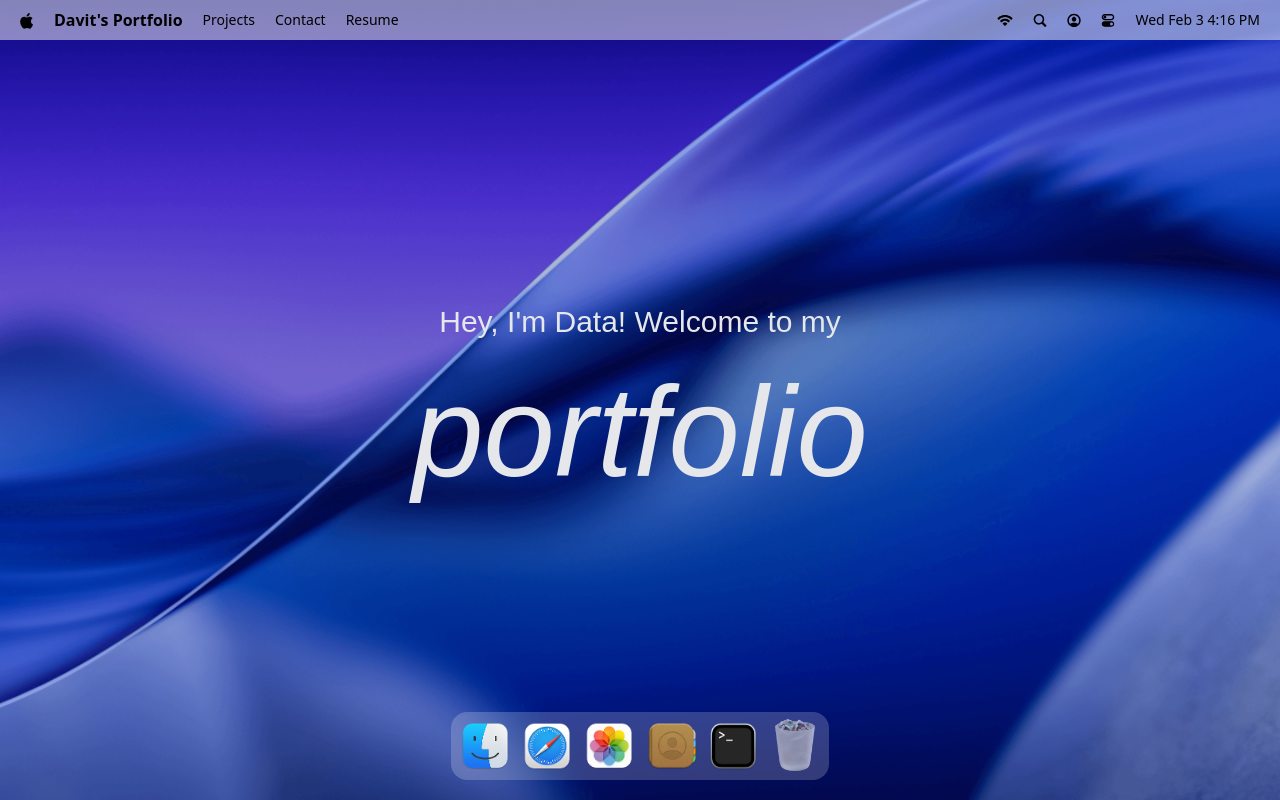
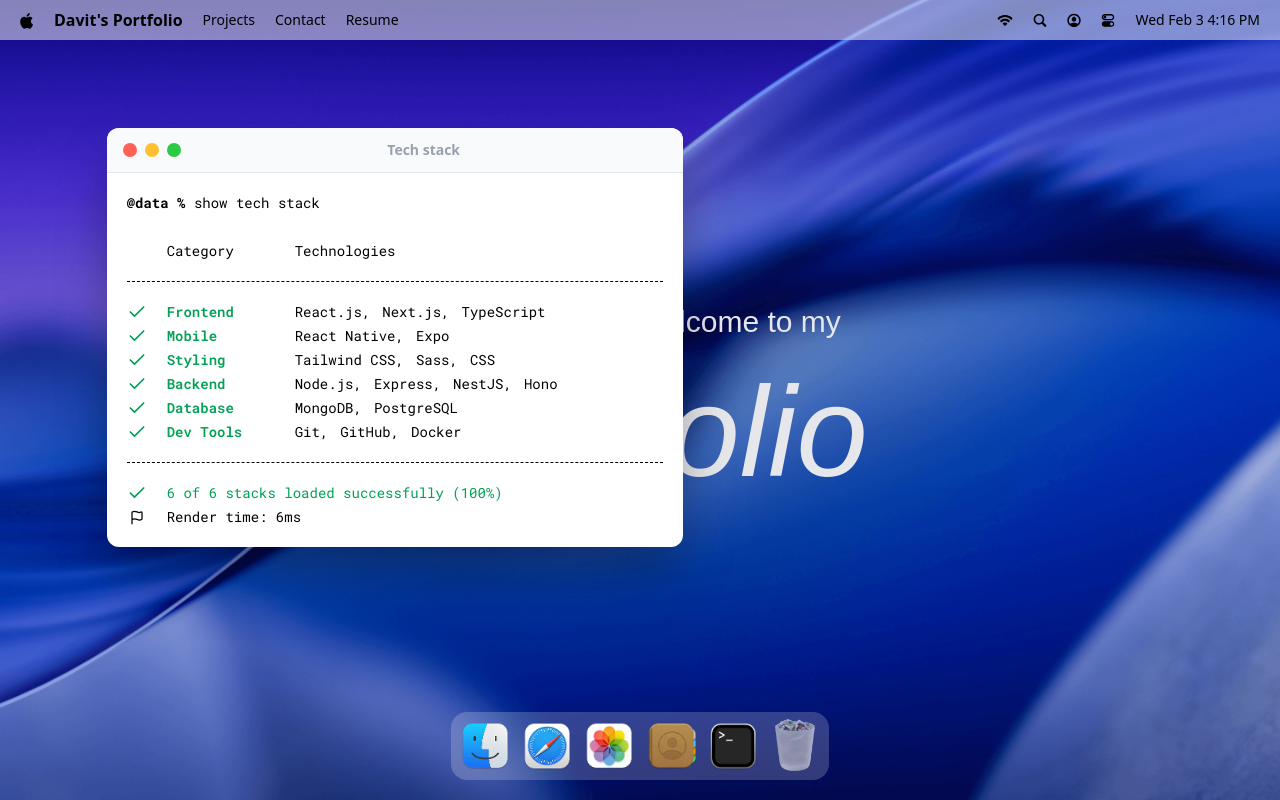
Before and after one commit to data98/portfolio-website, a React (Vite) app: page / in a window 1280 px wide. Both pictures are taken after a click on the button 733 px from the left and 746 px from the top of the page. Built offline with nearby package versions, Linux system fonts and the light colour scheme; a web font is replaced by a local one.

Commit message:
implement  a hoc (higher order element) for managing window states add the first window (terminal window)

```diff
--- a/src/App.jsx
+++ b/src/App.jsx
@@ -1,4 +1,10 @@
+import gsap from "gsap"
+import { Draggable } from "gsap/Draggable"
+
 import { Navbar, Welcome, Dock } from "#components"
+import { Terminal } from "#windows"
+
+gsap.registerPlugin(Draggable)
 
 const App = () => {
   return (
@@ -6,6 +12,8 @@
       <Navbar />
       <Welcome />
       <Dock/>
+
+      <Terminal/>
     </main>
   )
 }
--- /dev/null
+++ b/src/components/WindowControls.jsx
@@ -0,0 +1,15 @@
+import useWindowStore from "#store/window"
+
+const WindowControls = ({ target }) => {
+  const { closeWindow } = useWindowStore()
+
+  return (
+    <div id="window-controls">
+      <div className="close" onClick={() => closeWindow(target)} />
+      <div className="minimize" />
+      <div className="maximize" />
+    </div>
+  )
+}
+
+export default WindowControls
--- a/src/components/index.js
+++ b/src/components/index.js
@@ -1,5 +1,6 @@
 import Navbar from "#components/Navbar"
 import Welcome from "#components/Welcome"
 import Dock from "#components/Dock"
+import WindowControls from "#components/WindowControls"
 
-export { Navbar, Welcome, Dock }
+export { Navbar, Welcome, Dock, WindowControls }
--- /dev/null
+++ b/src/hoc/WindowWrapper.jsx
@@ -0,0 +1,71 @@
+import { useLayoutEffect, useRef } from "react"
+import gsap from "gsap"
+
+import useWindowStore from "#store/window"
+import { useGSAP } from "@gsap/react"
+import { Draggable } from "gsap/Draggable"
+
+const WindowWrapper = (Component, windowKey) => {
+  const Wrapped = (props) => {
+    const { windows, focusWindow } = useWindowStore()
+    const { isOpen, zIndex } = windows[windowKey]
+    const ref = useRef(null)
+
+    useGSAP(() => {
+      const el = ref.current
+      if(!el || !isOpen) return
+
+      el.style.display = "block"
+
+      gsap.fromTo(el, {
+        scale: 0.8,
+        opacity: 0,
+        y: 40,
+      }, {
+        scale: 1,
+        opacity: 1,
+        y: 0,
+        duration: 0.4,
+        ease: "power3.out",
+      })
+    }, [isOpen])
+
+    useGSAP(() => {
+      const el = ref.current
+      if(!el) return
+
+      const [instance] = Draggable.create(el,
+        {onPress: () => {
+          focusWindow(windowKey)
+        }}
+      )
+
+      return () => instance.kill()
+    }, [])
+
+
+    useLayoutEffect(() => {
+      const el = ref.current
+      if(!el) return
+
+      el.style.display = isOpen ? "block" : "none"
+    }, [isOpen])
+
+    return (
+      <section
+        id={windowKey}
+        ref={ref}
+        style={{ zIndex }}
+        className="absolute"
+      >
+        <Component {...props} />
+      </section>
+    )
+  }
+
+  Wrapped.displayName = `WindowWrapper(${Component.displayName || Component.name || "Component"})`
+
+  return Wrapped
+}
+
+export default WindowWrapper
--- /dev/null
+++ b/src/windows/Terminal.jsx
@@ -0,0 +1,56 @@
+import { WindowControls } from "#components"
+import { techStack } from "#constants"
+import WindowWrapper from "#hoc/WindowWrapper"
+import { Check, Flag } from "lucide-react"
+
+const Terminal = () => {
+  return (
+    <>
+      <div id="window-header">
+        <WindowControls target="terminal" />
+        <h2>Tech stack</h2>
+      </div>
+
+      <div className="techstack">
+        <p>
+          <span className="font-bold">@data % </span>
+          show tech stack
+        </p>
+
+        <div className="label">
+          <p className="w-32">Category</p>
+          <p>Technologies</p>
+        </div>
+
+        <ul className="content">
+          {techStack.map(({ category, items }) => (
+            <li key={category} className="flex items-center">
+              <Check className="check" size={20} />
+              <h3>{category}</h3>
+
+              <ul>
+                {items.map((item, i) => (
+                  <li key={i}>{item}{i < items.length - 1 && ","}</li>
+                ))}
+              </ul>
+            </li>
+          ))}
+        </ul>
+
+        <div className="footnote">
+          <p>
+            <Check size={20} /> {`${techStack.length} of ${techStack.length} stacks loaded successfully (100%)`}
+          </p>
+          <p className="text-black">
+            <Flag size={15} />
+            Render time: 6ms
+          </p>
+        </div>
+      </div>
+    </>
+  )
+}
+
+const TerminalWindow = WindowWrapper(Terminal, "terminal")
+
+export default TerminalWindow
--- /dev/null
+++ b/src/windows/index.js
@@ -0,0 +1,3 @@
+import Terminal from "#windows/Terminal"
+
+export { Terminal }
```
